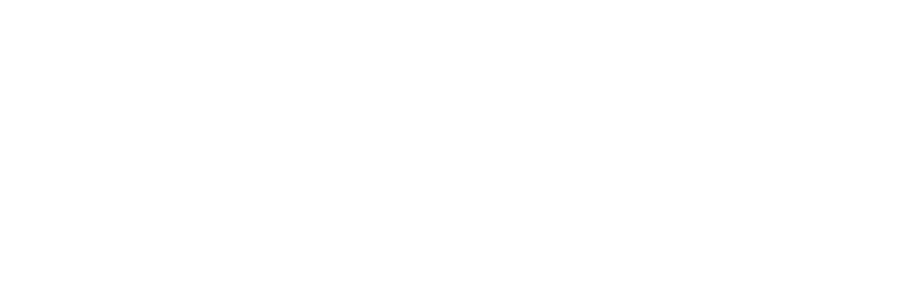
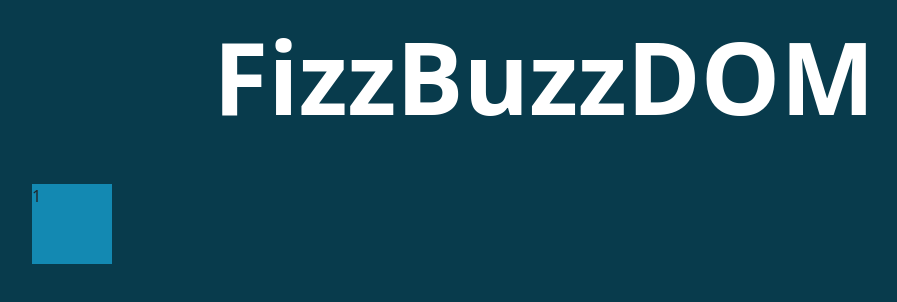
Before and after one commit to aldoaquino451/js-fizzbuzz, a plain HTML site: page index.html in a window 1280 px wide. Shown: the whole page, without its empty margins (96-993 px from the left). Drawn offline with nearby package versions, Linux system fonts and the light colour scheme.

Commit message:
[add] layout base

```diff
--- a/css/style.css
+++ b/css/style.css
@@ -0,0 +1,39 @@
+/*
+color
+#083b4c
+*/
+
+:root {
+  --bg: #083b4c ;
+  --number: #1389b2 ;
+  --fizz: #0cd6a1 ;
+  --buzz: #ffd166 ;
+  --fizzbuzz: #f0466f ;
+}
+
+body {
+  background-color: var(--bg);
+}
+
+h1 {
+  font-size: 100px;
+  font-weight: 700;
+  color: white;
+  text-align: center;
+}
+
+.a-box-container {
+  margin: 0 auto;
+  max-width: 1200px;
+  width: 80%;
+  display: flex;
+  /* justify-content: center; */
+  flex-wrap: wrap;
+  gap: 20px;
+}
+
+.a-box {
+  width: 80px;
+  height: 80px;
+  background-color: var(--number);
+}
--- a/index.html
+++ b/index.html
@@ -23,11 +23,12 @@
 
 <body>
 
-  <div class="container">
+  <h1 class="mt-3 mb-5">FizzBuzzDOM</h1>
 
-    <div class="row">
-      <div class="col-12 "></div>
-    </div>
+  <div class="a-box-container">
+
+    <div class="a-box">1</div>
+
   </div>
 
 
```
